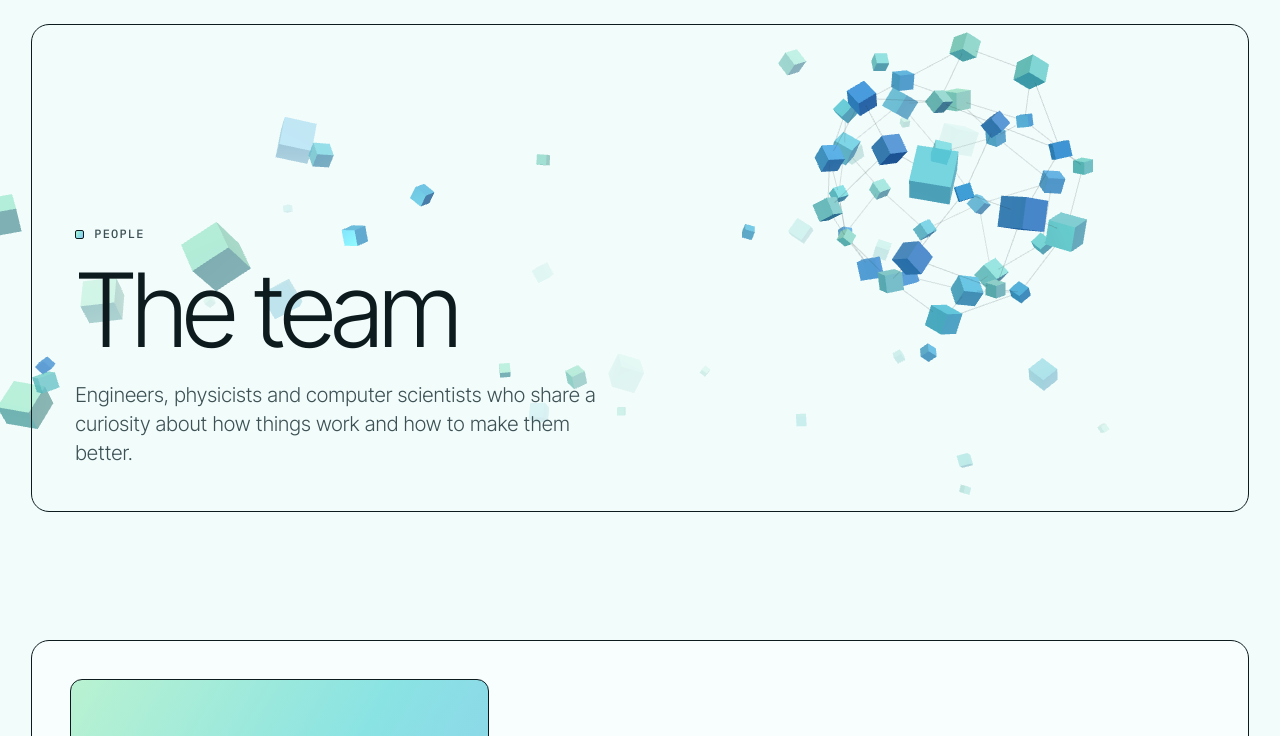
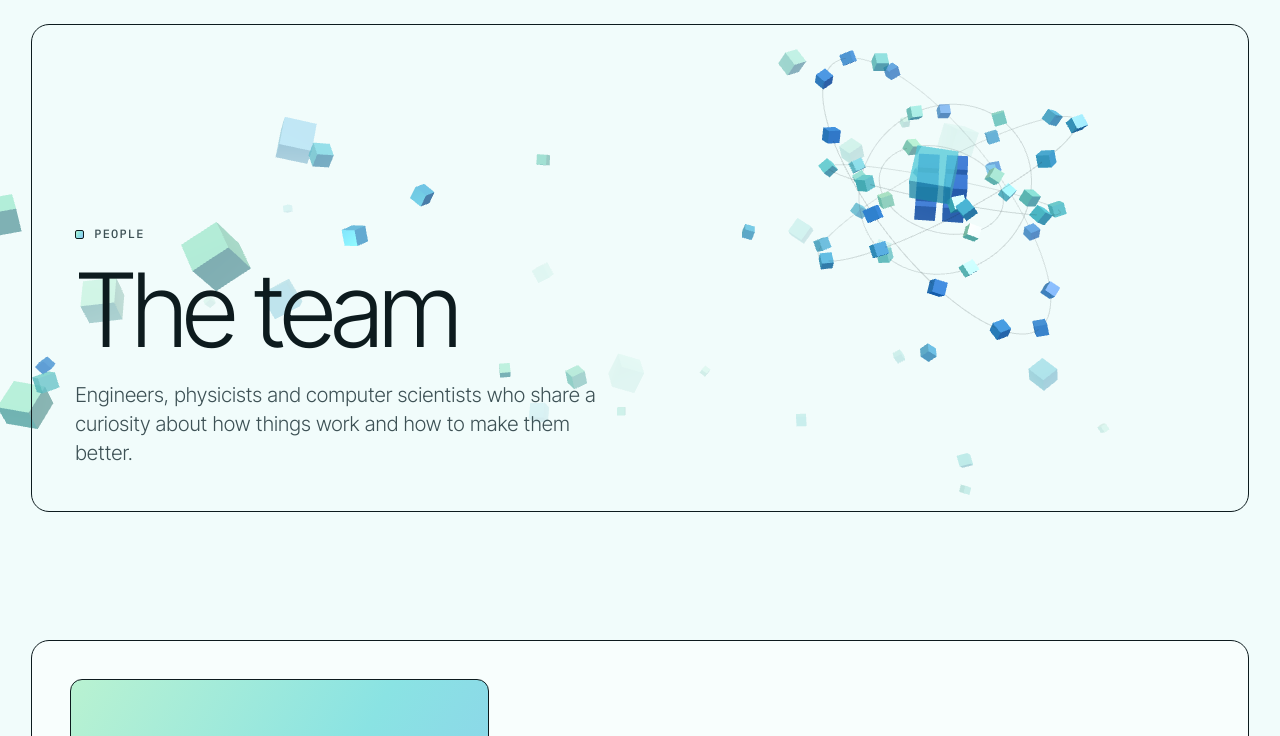
Before and after one commit to AIMS-Research-Lab/AIMS-Research-Lab.github.io, a plain HTML site: page people.html in a window 1280 px wide. Shown: the part 64-800 px from the top of the page. Drawn offline with nearby package versions, Linux system fonts and the light colour scheme; animation ran at ten frames a second.

Commit message:
Updated  animations

```diff
--- a/assets/js/scene.js
+++ b/assets/js/scene.js
@@ -9,7 +9,7 @@
    NAME                 idea
    auxetic  (default)   rotating-squares lattice that grows in both directions
    waves                interference of two sources: a PDE solution field
-   network              graph with message-passing pulses between nodes
+   orbits               people circling shared ideas on Kepler orbits
    layers               neural-network layers with a signal flowing through
    stream               3D waterfall of a live signal: new data keeps arriving
    flock                agent-based swarm (separation, alignment, cohesion)
@@ -127,50 +127,61 @@ const BUILDERS = {
     };
   },
 
-  /* Graph with message passing: a pulse hops outward from a source node */
-  network(ctx) {
-    const n = 38, R = 4.2;
-    const pos = [], size = [], base = [];
-    for (let k = 0; k < n; k++) {
-      const yv = 1 - (2 * (k + 0.5)) / n, r = Math.sqrt(1 - yv * yv), phi = k * 2.39996;
-      const j = rand(0.75, 1.1);
-      pos.push(new THREE.Vector3(Math.cos(phi) * r * R * j, yv * R * j, Math.sin(phi) * r * R * j));
-      size.push(rand(0.32, 0.7));
-      base.push(gradient(Math.random()));
-    }
-    // connect each node to its 3 nearest neighbours
-    const adj = Array.from({ length: n }, () => new Set());
-    for (let a = 0; a < n; a++) {
-      pos.map((p, b) => [b, p.distanceTo(pos[a])]).filter(([b]) => b !== a)
-        .sort((u, v) => u[1] - v[1]).slice(0, 3)
-        .forEach(([b]) => { adj[a].add(b); adj[b].add(a); });
-    }
-    const seg = [];
-    adj.forEach((s, a) => s.forEach((b) => { if (a < b) seg.push(...pos[a].toArray(), ...pos[b].toArray()); }));
-    // hop distance from every node (BFS)
-    const hops = pos.map((_, s) => {
-      const d = new Array(n).fill(99); d[s] = 0;
-      const q = [s];
-      while (q.length) { const a = q.shift(); adj[a].forEach((b) => { if (d[b] > d[a] + 1) { d[b] = d[a] + 1; q.push(b); } }); }
-      return d;
+  /* Orbits: people circling shared ideas, inner orbits faster (Kepler: ω ∝ r^-1.5) */
+  orbits(ctx) {
+    const radii = [1.9, 2.7, 3.5, 4.3, 5.1], counts = [4, 6, 8, 10, 12];
+    const tilts = [[0.15, 1, 0.1], [-0.75, 1, 0.25], [0.6, 1, -0.55], [-0.25, 1, -0.95], [0.95, 1, 0.4]];
+    const orbits = radii.map((r, i) => {
+      // tilted orbital plane: orthonormal basis (u, v)
+      const n = new THREE.Vector3(...tilts[i]).normalize();
+      const u = new THREE.Vector3(1, 0, 0).cross(n).normalize();
+      const v = new THREE.Vector3().crossVectors(n, u);
+      return { r, u, v, w: 0.9 * Math.pow(r / radii[0], -1.5), count: counts[i], phase: rand(0, 6) };
     });
-    const mesh = makeCubes(ctx, n);
+    const total = counts.reduce((a, b) => a + b, 0);
+    const core = 8;
+    const mesh = makeCubes(ctx, total + core);
+    // faint orbit paths
+    const seg = [], SEGS = 96;
+    orbits.forEach((o) => {
+      for (let s = 0; s < SEGS; s++) {
+        const a0 = (s / SEGS) * Math.PI * 2, a1 = ((s + 1) / SEGS) * Math.PI * 2;
+        const p0 = o.u.clone().multiplyScalar(Math.cos(a0) * o.r).addScaledVector(o.v, Math.sin(a0) * o.r);
+        const p1 = o.u.clone().multiplyScalar(Math.cos(a1) * o.r).addScaledVector(o.v, Math.sin(a1) * o.r);
+        seg.push(...p0.toArray(), ...p1.toArray());
+      }
+    });
+    const col = new THREE.Color();
+    let k = 0;
+    orbits.forEach((o, i) => { for (let j = 0; j < o.count; j++) mesh.setColorAt(k++, gradient(i / (radii.length - 1) + rand(-0.08, 0.08), col)); });
+    for (let c = 0; c < core; c++) mesh.setColorAt(total + c, col.copy(ctx.accent));
     const g = new THREE.Group();
     g.add(mesh, lines(ctx, seg));
-    const col = new THREE.Color(), T = 5.5;
+    const P = new THREE.Vector3();
     return {
       object: g,
       update(t) {
-        const cycle = Math.floor(t / T), src = (cycle * 11 + 3) % n, front = (t % T) * 1.5;
-        for (let k = 0; k < n; k++) {
-          const a = ctx.reduced ? 0 : Math.exp(-Math.pow(front - hops[src][k], 2) * 2.2);
-          const p = pos[k];
-          put(ctx, mesh, k, p.x, p.y, p.z, t * 0.2 + k, t * 0.15 + k * 2, 0, size[k] * (1 + 0.45 * a));
-          mesh.setColorAt(k, col.copy(base[k]).lerp(ctx.accent, a * 0.85));
+        let k = 0;
+        orbits.forEach((o) => {
+          for (let j = 0; j < o.count; j++, k++) {
+            const a = o.phase + (j / o.count) * Math.PI * 2 + t * o.w * 0.35;
+            P.copy(o.u).multiplyScalar(Math.cos(a) * o.r).addScaledVector(o.v, Math.sin(a) * o.r);
+            put(ctx, mesh, k, P.x, P.y, P.z, t * 0.6 + j, t * 0.4 + k, 0, 0.36);
+          }
+        });
+        // core: a 2×2×2 block that gently breathes and turns
+        const gap = 0.36 + 0.06 * Math.sin(t * 1.2);
+        for (let c = 0; c < core; c++) {
+          const x = c & 1 ? gap : -gap, y = c & 2 ? gap : -gap, z = c & 4 ? gap : -gap;
+          P.set(x, y, z).applyAxisAngle(new THREE.Vector3(0, 1, 0), t * 0.4);
+          put(ctx, mesh, total + c, P.x, P.y, P.z, 0, t * 0.4, 0, 0.62);
         }
         mesh.instanceMatrix.needsUpdate = true;
+        g.rotation.set(0.75, t * 0.06, 0.15);
+      },
+      onTheme() {
+        for (let c = 0; c < core; c++) mesh.setColorAt(total + c, ctx.accent);
         mesh.instanceColor.needsUpdate = true;
-        g.rotation.set(0.25, t * 0.08, 0.1);
       },
     };
   },
--- a/people.html
+++ b/people.html
@@ -9,17 +9,17 @@
   <link rel="preconnect" href="https://fonts.googleapis.com">
   <link rel="preconnect" href="https://fonts.gstatic.com" crossorigin>
   <link href="https://fonts.googleapis.com/css2?family=IBM+Plex+Mono:wght@400;500&family=Inter+Tight:wght@300;400;500&display=swap" rel="stylesheet">
-  <script src="assets/js/theme.js"></script>
-  <link rel="stylesheet" href="assets/css/style.css">
-  <script src="assets/js/main.js" defer></script>
-  <script type="module" src="assets/js/scene.js"></script>
+  <script src="assets/js/theme.js?v=2026111901"></script>
+  <link rel="stylesheet" href="assets/css/style.css?v=2026111901">
+  <script src="assets/js/main.js?v=2026111901" defer></script>
+  <script type="module" src="assets/js/scene.js?v=2026111901"></script>
 </head>
 <body data-page="people">
   <div data-include="header"></div>
 
   <main id="main">
     <section class="page-hero">
-      <canvas class="scene-canvas" data-scene="page" data-anim="network" aria-hidden="true"></canvas>
+      <canvas class="scene-canvas" data-scene="page" data-anim="orbits" aria-hidden="true"></canvas>
       <div class="box">
         <span class="eyebrow">People</span>
         <h1 class="page-title">The team</h1>
```
Also changed, not shown: 404.html (+4 -4 lines), contact.html (+4 -4 lines), index.html (+4 -4 lines), join.html (+4 -4 lines), news.html (+4 -4 lines), off-the-grid.html (+4 -4 lines), publications.html (+4 -4 lines), research.html (+4 -4 lines), 1 other file.
